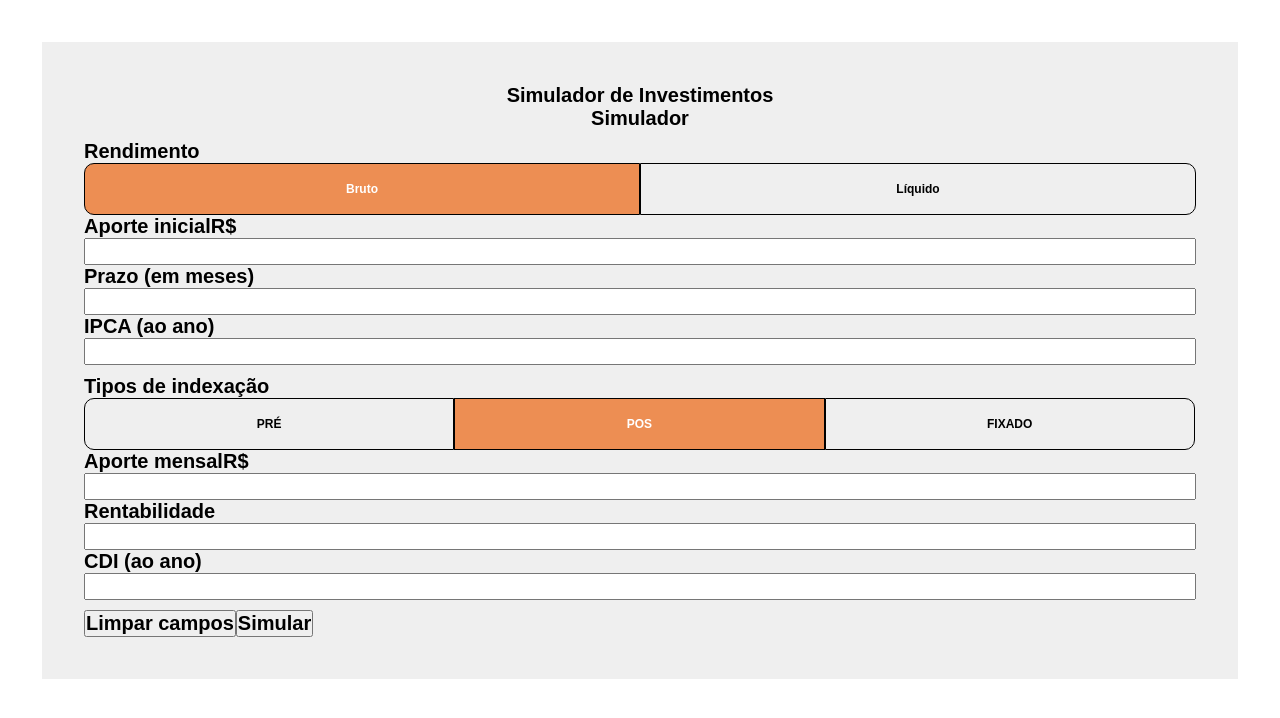
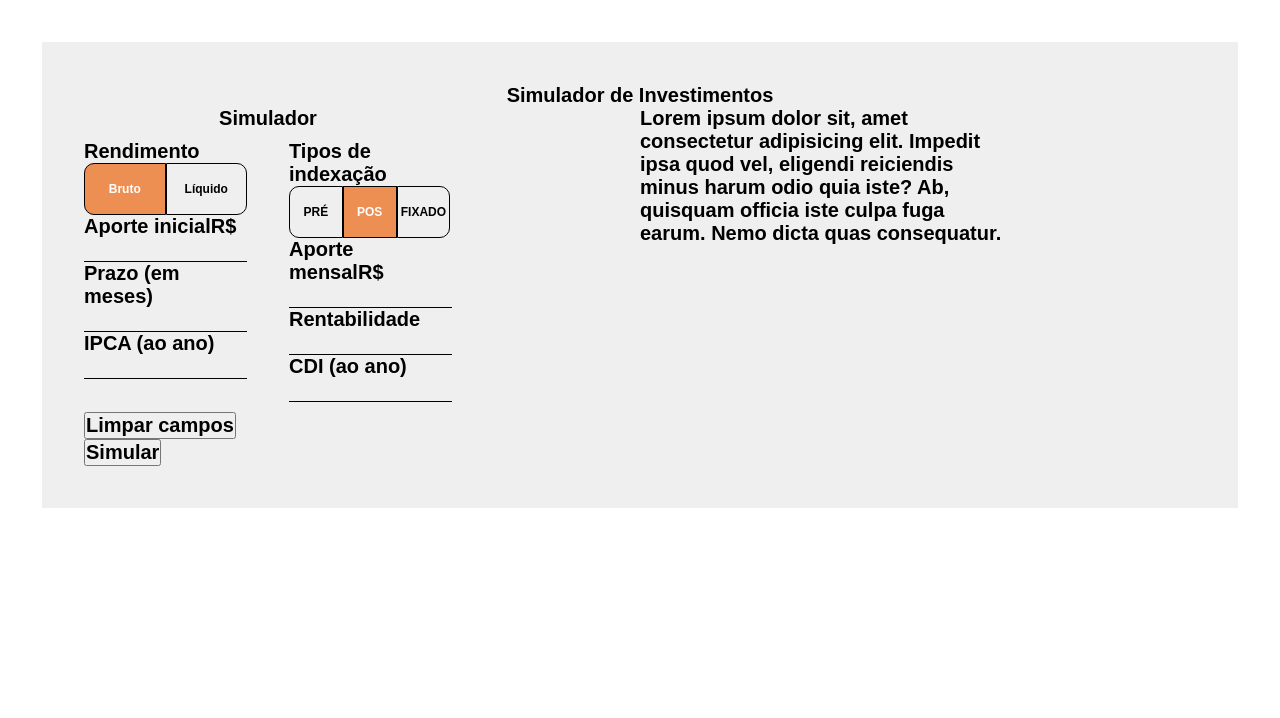
Before and after one commit to romulodev08/EQI-investimentos-desafio, a React (Create React App) app in the folder simulador-de-investimentos/: page / in a window 1280 px wide. Shown: the top 718 px of the page. Built offline with nearby package versions, Linux system fonts and the light colour scheme; data requests are answered from the project's data file.

Commit message:
posicionei responsivamente os elementos da página

```diff
--- a/simulador-de-investimentos/src/componentes/app.jsx
+++ b/simulador-de-investimentos/src/componentes/app.jsx
@@ -27,8 +27,8 @@ export default class Simulador extends Component {
                     <div className="areasDePreenchimento areasDePreenchimento1">
                         <div>
                             <label>Rendimento</label><br />
-                            <input type="radio" name="rendimento" id="r1rendimento" className="oculto" defaultChecked />
-                            <input type="radio" name="rendimento" id="r2rendimento" className="oculto" />
+                            <input type="radio" name="rendimento" id="r1rendimento" className="oculto" defaultChecked  />
+                            <input type="radio" name="rendimento" id="r2rendimento" className="oculto"  />
                             <label className="rendimentoLabel" id="rendimentoLabel1" htmlFor="r1rendimento">Bruto</label>
                             <label className="rendimentoLabel" id="rendimentoLabel2" htmlFor="r2rendimento">Líquido</label>
                             <span></span>
@@ -36,15 +36,15 @@ export default class Simulador extends Component {
                         <div>
                             <label>Aporte inicial</label>
                             <span>R$</span>
-                            <input type="number" name="aporteinicial" id="aporteinicial" />
+                            <input type="number" name="aporteinicial" id="aporteinicial" required />
                         </div>
                         <div>
                             <label>Prazo (em meses)</label>
-                            <input type="number" name="prazo" id="prazo" />
+                            <input type="number" name="prazo" id="prazo" required />
                         </div>
                         <div>
                             <label>IPCA (ao ano)</label>
-                            <input type="number" name="IPCA" id="IPCA" />
+                            <input type="number" name="IPCA" id="IPCA" required />
                         </div>
                     </div>
                     <div className="areasDePreenchimento areasDePreenchimento2">
@@ -61,15 +61,15 @@ export default class Simulador extends Component {
                         <div>
                             <label>Aporte mensal</label>
                             <span>R$</span>
-                            <input type="number" name="aportemensal" id="aportemensal" />
+                            <input type="number" name="aportemensal" id="aportemensal" required />
                         </div>
                         <div>
                             <label>Rentabilidade</label>
-                            <input type="number" name="rentabilidade" id="rentabilidade" />
+                            <input type="number" name="rentabilidade" id="rentabilidade" required />
                         </div>
                         <div>
                             <label>CDI (ao ano)</label>
-                            <input type="number" name="CDI" id="CDI" />
+                            <input type="number" name="CDI" id="CDI" required />
                         </div>
                     </div>
                     <div className="botõesContainer ">
@@ -77,7 +77,7 @@ export default class Simulador extends Component {
                         <button className="botão">Simular</button>
                     </div>
                 </form>
-                <div className="containerSimulador"></div>
+                <div className="containerSimulador">Lorem ipsum dolor sit, amet consectetur adipisicing elit. Impedit ipsa quod vel, eligendi reiciendis minus harum odio quia iste? Ab, quisquam officia iste culpa fuga earum. Nemo dicta quas consequatur.</div>
             </section>
         )
     }
--- a/simulador-de-investimentos/src/estilos/app.css
+++ b/simulador-de-investimentos/src/estilos/app.css
@@ -4,11 +4,17 @@
     box-sizing: border-box;
     font: bold 20px sans-serif;
 }
+input[type = "number"] {
+    border: none;
+    border-bottom: solid 1px black;
+    background-color: transparent;
+}
 .oculto {
     position: absolute;
     display: none;
 }
 #conteúdo {
+    display: grid;
     position: absolute;
     margin: 10px;
     padding: 10px;
@@ -69,13 +75,14 @@ input[id="r2rendimento"]:checked ~ #rendimentoLabel2 {
 
 .indexaçãoLabel {
     display: inline-table;
-    padding: 18px;
+    padding: 18px 0;
     width: 98px;
     text-align: center;
     font-size: 12px;
     color: black;
     border: solid 1px black;
-    width: 33.3%;
+    width: 33%;
+    margin: auto;
 }
 #indexação1 {
     border-radius: 10px 0px 0px 10px;
@@ -97,9 +104,43 @@ input[id="r3indexação"]:checked ~ #indexação3 {
     color: white;
 }
 
+.containerSimulador {
+    width: 50%;
+    min-width: 368px;
+}
+
 @media(min-width: 440px) {
     #conteúdo {
         margin: 42px;
         padding: 42px;
     }
 }
+@media(min-width: 600px) {
+    #containerDePreenchimento {
+        display: grid;
+        column-gap: 42px;
+        grid-template-columns: 1fr 1fr;
+    }
+    #containerDePreenchimento > h2 {
+        grid-column: 1/3;
+    }
+    .areasDePreenchimento {
+        max-width: 250px;
+    }
+}
+@media(min-width: 902px) {
+    #conteúdo {
+        grid-template-columns: 1fr 1fr;
+    }
+    #conteúdo > h1 {
+        grid-column: 1/2;
+        width: 200%;
+    }
+    .containerSimulador {
+        grid-row: 2;
+        grid-column: 2;
+    }
+    #containerDePreenchimento {
+        grid-column: 1;
+    }
+}
```
